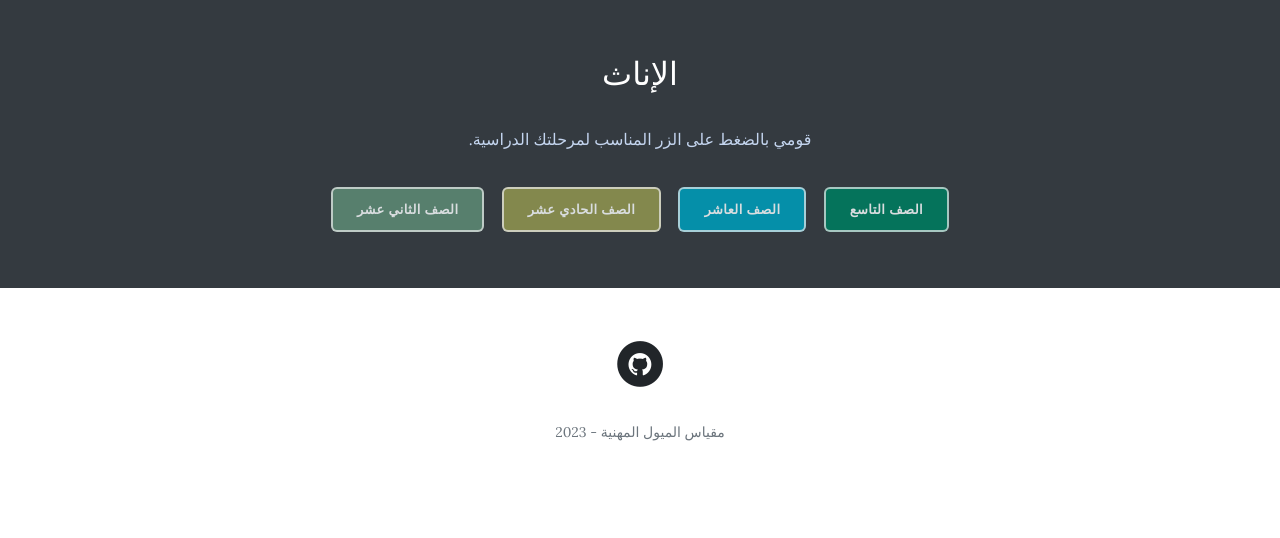
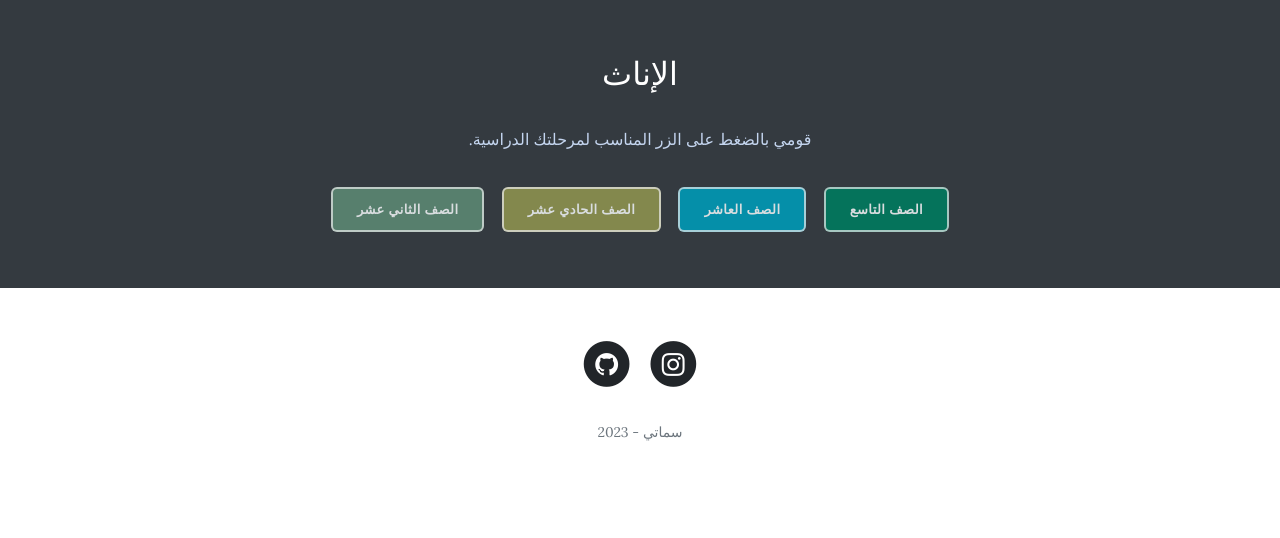
Before and after one commit to omr00t/Semati, a Django app: page /tests/ in a window 1280 px wide. Shown: the part 952-1490 px from the top of the page. Run offline with Django 3.2, Linux system fonts and the light colour scheme; some libraries are stand-ins or nearby versions.

Commit message:
Update index.html

```diff
--- a/test1/templates/index.html
+++ b/test1/templates/index.html
@@ -68,9 +68,16 @@
             <div class="row">
                 <div class="col-md-10 col-lg-8 mx-auto">
                     <ul class="list-inline text-center">
-                        <li class="list-inline-item"><span class="fa-stack fa-lg"><i class="fa fa-circle fa-stack-2x"></i><i class="fa fa-github fa-stack-1x fa-inverse" onclick="window.open('https://github.com/omr00t/Semati','_blank');"></i></span></li>
+                        <li class="list-inline-item"><span class="fa-stack fa-lg"><i class="fa fa-circle fa-stack-2x"></i><i class="fa fa-github fa-stack-1x fa-inverse" onclick="window.open('https://github.com/wesamdev/Semati','_blank');"></i></span></li>
+                        <li class="list-inline-item">
+                            <span class="fa-stack fa-lg">
+                                <i class="fa fa-circle fa-stack-2x"></i>
+                                <i class="fa fa-instagram fa-stack-1x fa-inverse" onclick="window.open('https://www.instagram.com/wesamdev/','_blank');"></i>
+                            </span>
+                        </li>
+
                     </ul>
-                    <p class="text-muted copyright">مقياس الميول المهنية - 2023</p>
+                    <p class="text-muted copyright">سماتي - 2023</p>
                     <p class="text-muted copyright"></p>
                 </div>
             </div>
```
